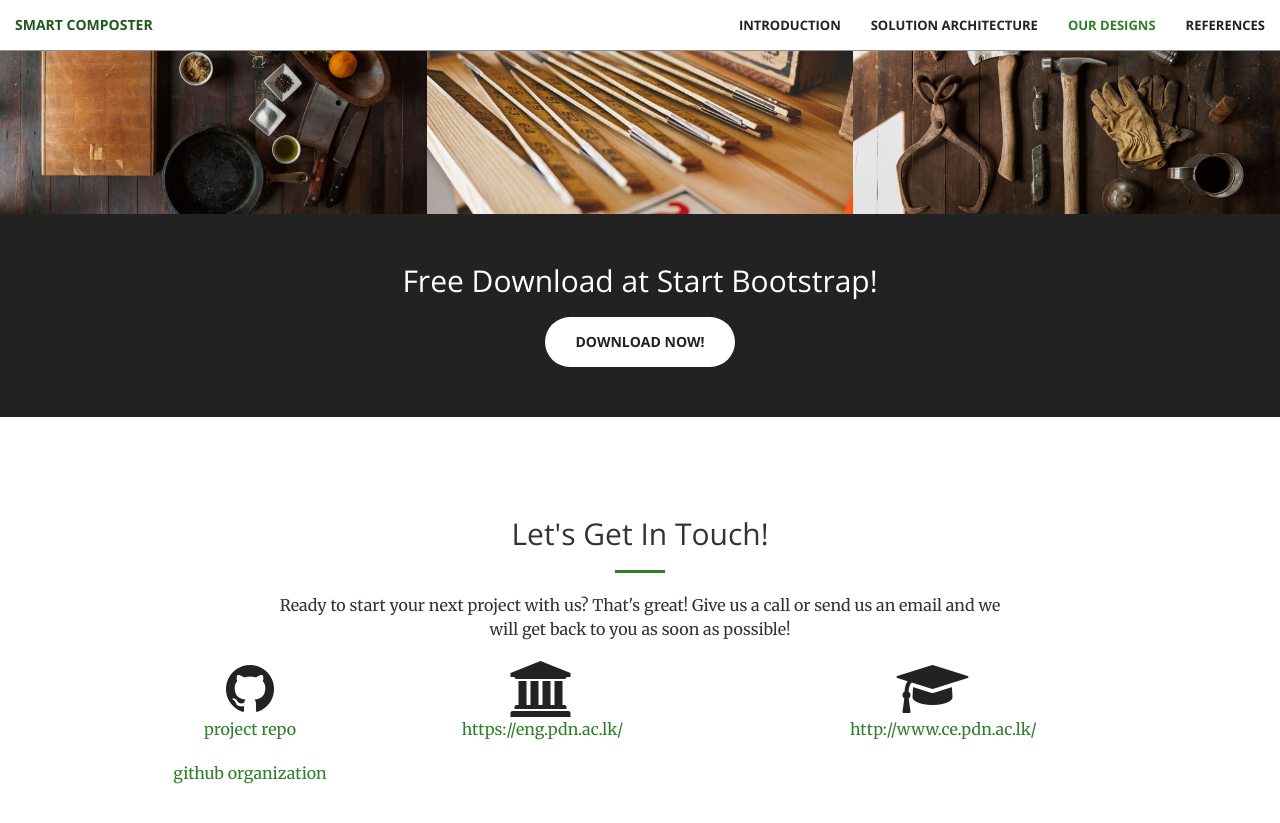
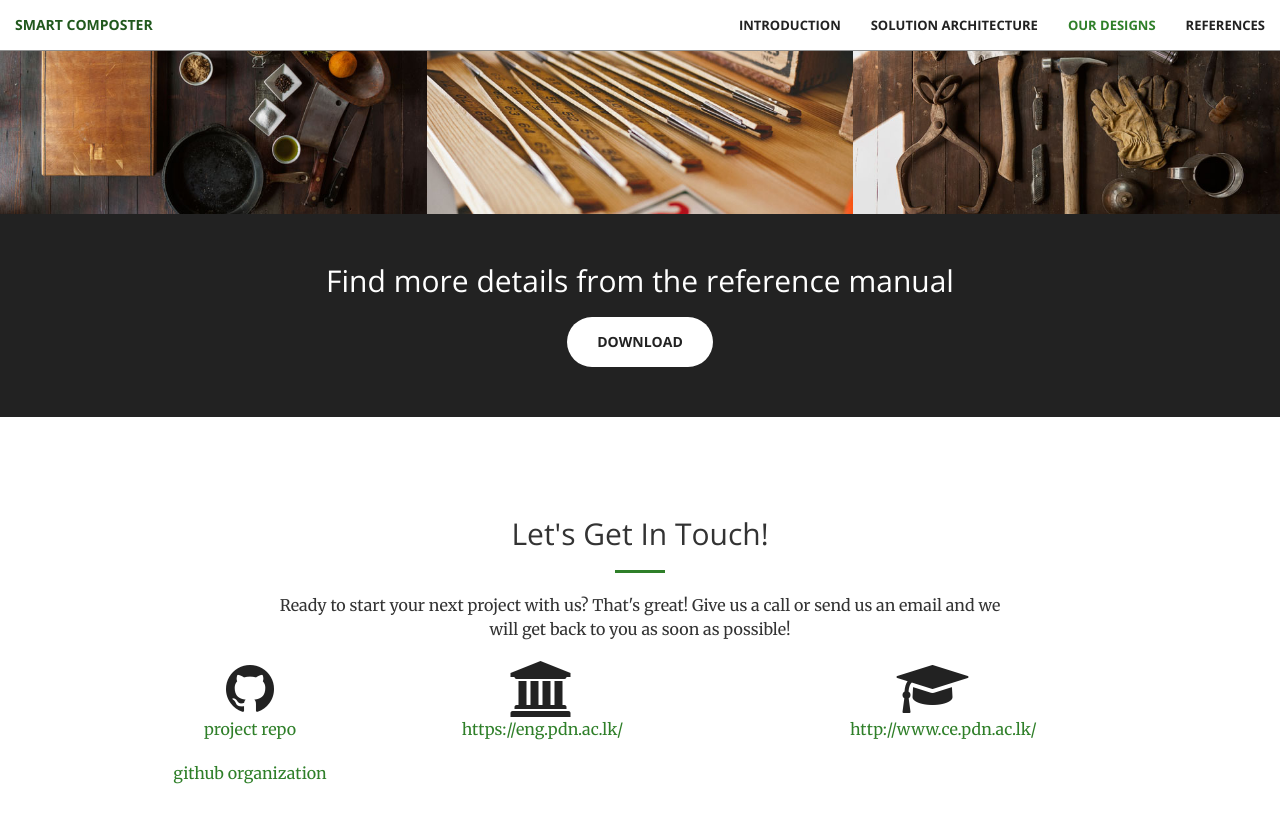
Before and after one commit to cepdnaclk/e18-3yp-Smart-Compost-Management-System, a Jekyll site: the page built from pages/home.md, in a window 1280 px wide and 900 px high, scrolled down 7368 px. Shown: the top 823 px of the window. Built offline with Jekyll 4.4.1, drawn with Linux system fonts in a browser that asks for light colours.

Commit message:
updated aside.html

```diff
--- a/_includes/aside.html
+++ b/_includes/aside.html
@@ -1,8 +1,8 @@
   <aside class="bg-dark">
       <div class="container text-center">
           <div class="call-to-action">
-              <h2>Free Download at Start Bootstrap!</h2>
-              <a href="#" class="btn btn-default btn-xl wow tada">Download Now!</a>
+              <h2>Find more details from the reference manual</h2>
+              <a href="#" class="btn btn-default btn-xl wow tada">Download</a>
           </div>
       </div>
   </aside>
```
